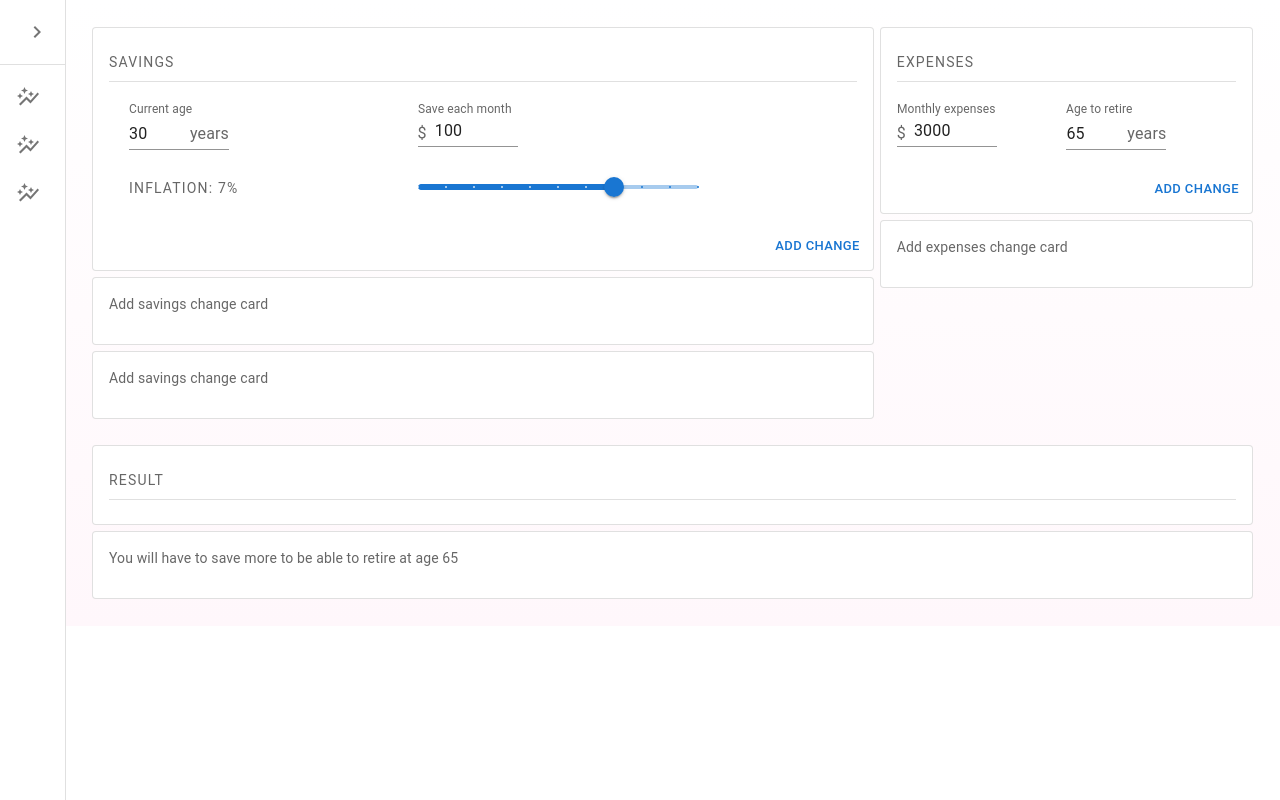
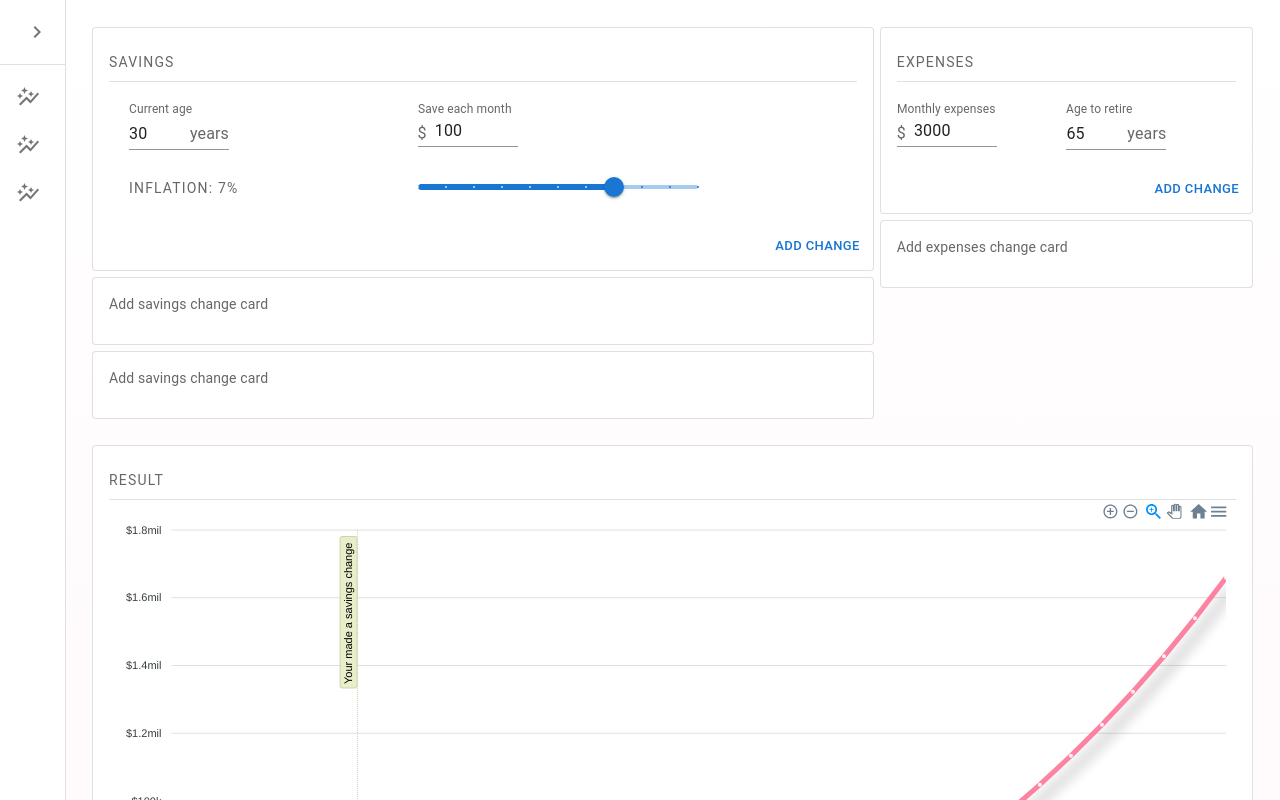
Before and after one commit to RebeccaFransson/fire, a React (Create React App) app: page / in a window 1280 px wide. Shown: the top 800 px of the page. Built offline with nearby package versions, Linux system fonts and the light colour scheme.

Commit message:
fixed fire calc that didnt make sense!

```diff
--- a/src/components/fire/fire-calculator.tsx
+++ b/src/components/fire/fire-calculator.tsx
@@ -25,31 +25,40 @@ function FireCalculator() {
   const calculateFire = () => {
     const yearlySavings = monthlySavings * 12;
     const inflationPercentile = inflationPercent / 100;
-    const moneyGrowth = [];
+    const moneyData = [];
+    const ageData = [];
     let sumSavedMoney = yearlySavings;
-    for (let index = age; index < retireAge; index++) {
-      sumSavedMoney = sumSavedMoney * inflationPercentile + sumSavedMoney;
 
-      moneyGrowth.push(Math.round(sumSavedMoney));
+    for (let index = age + 1; index <= retireAge; ++index) {
+      moneyData.push(Math.round(sumSavedMoney));
+
+      sumSavedMoney =
+        sumSavedMoney * inflationPercentile + sumSavedMoney + yearlySavings;
+
+      ageData.push(index);
     }
-    return moneyGrowth;
+    return { moneyData, ageData };
   };
 
-  const [moneyGrowth, setMoneyGrowth] = useState<number[]>([]);
+  const [moneyData, setMoneyData] = useState<number[]>([]);
+  const [ageData, setAgeData] = useState<number[]>([]);
 
   useEffect(() => {
-    setMoneyGrowth(calculateFire());
+    const calculatedFire = calculateFire();
+    setMoneyData(calculatedFire.moneyData);
+    setAgeData(calculatedFire.ageData);
   }, []);
 
   useEffect(() => {
     const timer = setTimeout(() => {
-      setMoneyGrowth(calculateFire());
+      const calculatedFire = calculateFire();
+      setMoneyData(calculatedFire.moneyData);
+      setAgeData(calculatedFire.ageData);
     }, 500);
     return () => clearTimeout(timer);
   }, [monthlySavings, age, retireAge, inflationPercent]);
 
-  console.log(moneyGrowth[moneyGrowth.length - 1]);
-
+  //console.log(moneyData[moneyData.length - 1]);
 
   return (
     <>
@@ -180,6 +189,7 @@ function FireCalculator() {
             {getTitle("Result")}
 
             <Divider />
+            <Chart yData={moneyData} xData={ageData}></Chart>
           </CardContent>
         </Card>
       </FlexBoxSpaceAroundRow>
```
